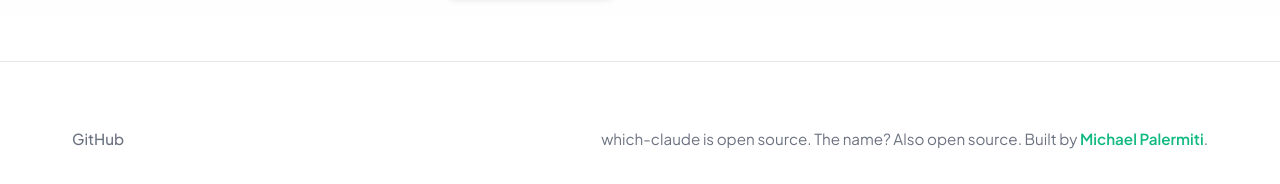
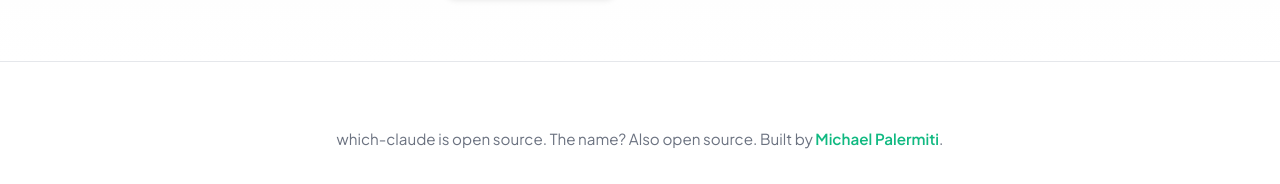
Before and after one commit to mpalermiti/which-claude, a website: page docs/index.html in a window 1280 px wide. Shown: the part 3173-3357 px from the top of the page. Drawn offline with Linux system fonts and the light colour scheme.

Commit message:
Simplify and center footer

```diff
--- a/docs/index.html
+++ b/docs/index.html
@@ -551,28 +551,7 @@
     }
 
     .footer-content {
-      display: flex;
-      justify-content: space-between;
-      align-items: center;
-      flex-wrap: wrap;
-      gap: 2rem;
-    }
-
-    .footer-links {
-      display: flex;
-      gap: 2rem;
-    }
-
-    .footer-links a {
-      color: var(--text-secondary);
-      text-decoration: none;
-      font-size: 0.95rem;
-      font-weight: 500;
-      transition: color 0.2s;
-    }
-
-    .footer-links a:hover {
-      color: var(--accent);
+      text-align: center;
     }
 
     .footer-credit {
@@ -872,9 +851,6 @@
   <footer>
     <div class="container">
       <div class="footer-content">
-        <div class="footer-links">
-          <a href="https://github.com/mpalermiti/which-claude">GitHub</a>
-        </div>
         <p class="footer-credit">
           which-claude is open source. The name? Also open source. Built by <a href="https://michaelp.ai">Michael Palermiti</a>.
         </p>
```
